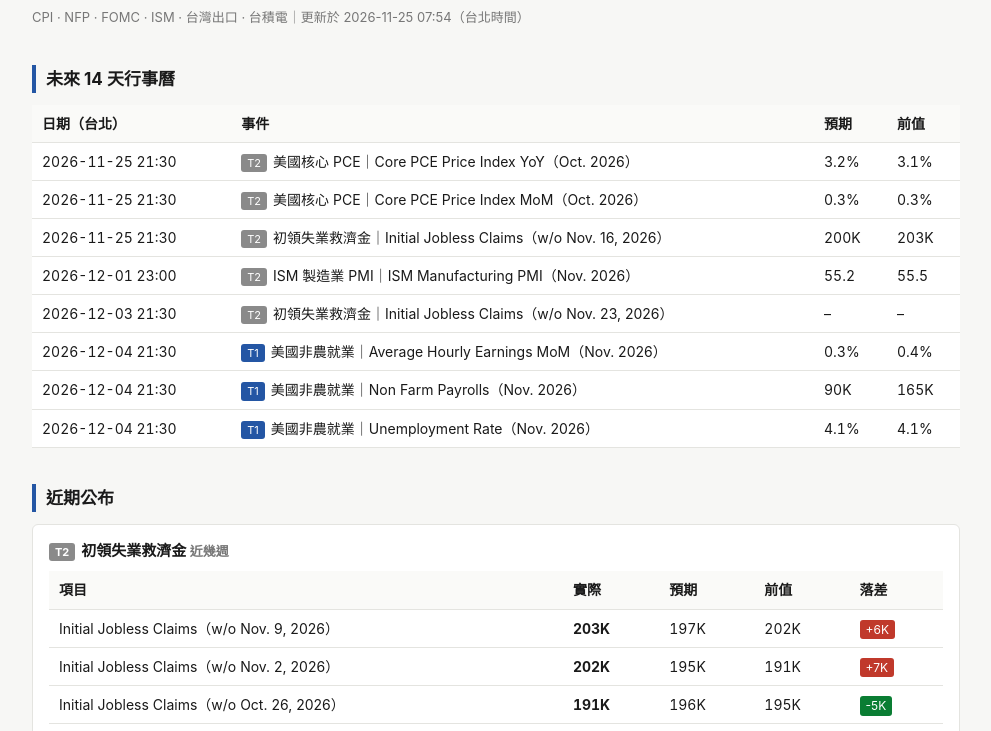
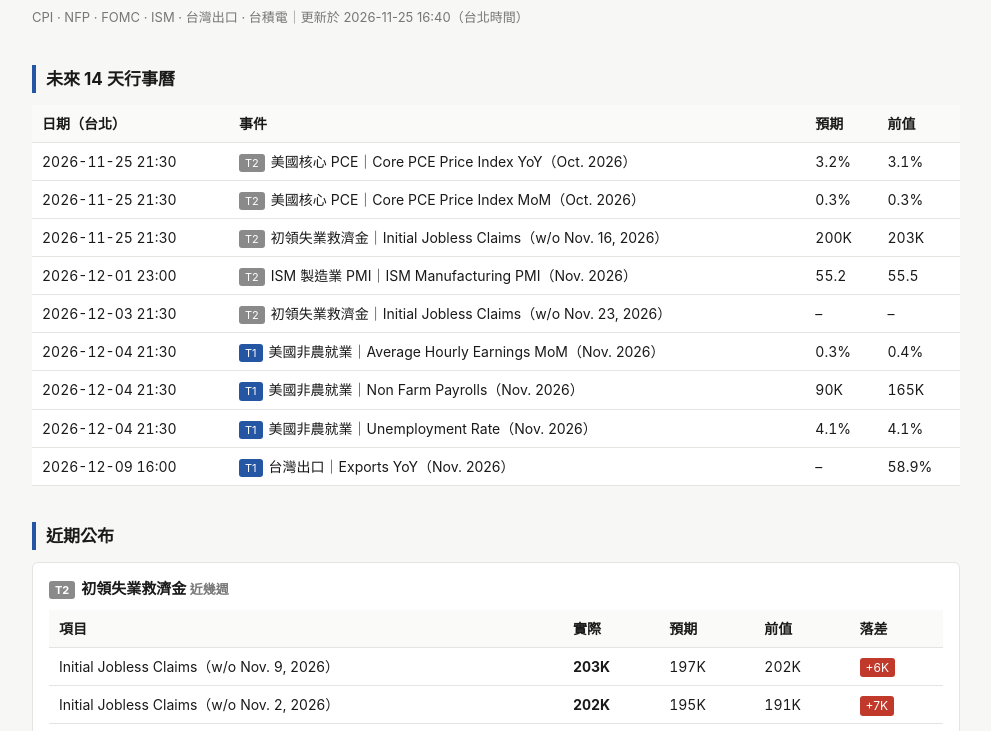
Before and after one commit to user01ju/macro_dashboard, a plain HTML site: page index.html in a window 1280 px wide. Shown: the part 57-788 px from the top of the page, without its empty margins (144-1135 px from the left). Drawn offline with nearby package versions, Linux system fonts and the light colour scheme.

Commit message:
chore: update macro dashboard 819f1854903639740230dace27618eba5ffc98c3

```diff
--- a/index.html
+++ b/index.html
@@ -43,7 +43,7 @@
 <body>
 <div class="wrap">
   <h1>總經數據儀表板</h1>
-  <div class="sub">CPI · NFP · FOMC · ISM · 台灣出口 · 台積電｜更新於 2026-11-25 07:54（台北時間）</div>
+  <div class="sub">CPI · NFP · FOMC · ISM · 台灣出口 · 台積電｜更新於 2026-11-25 16:40（台北時間）</div>
 
   <h2>未來 14 天行事曆</h2>
 
@@ -112,6 +112,14 @@
           </td>
       <td class="num">4.1%</td>
       <td class="num">4.1%</td>
+    </tr>
+
+    <tr>
+      <td class="num">2026-12-09 16:00</td>
+      <td><span class="tier1">T1</span>台灣出口｜Exports YoY（Nov. 2026）
+          </td>
+      <td class="num">–</td>
+      <td class="num">58.9%</td>
     </tr>
 
   </table>
```
